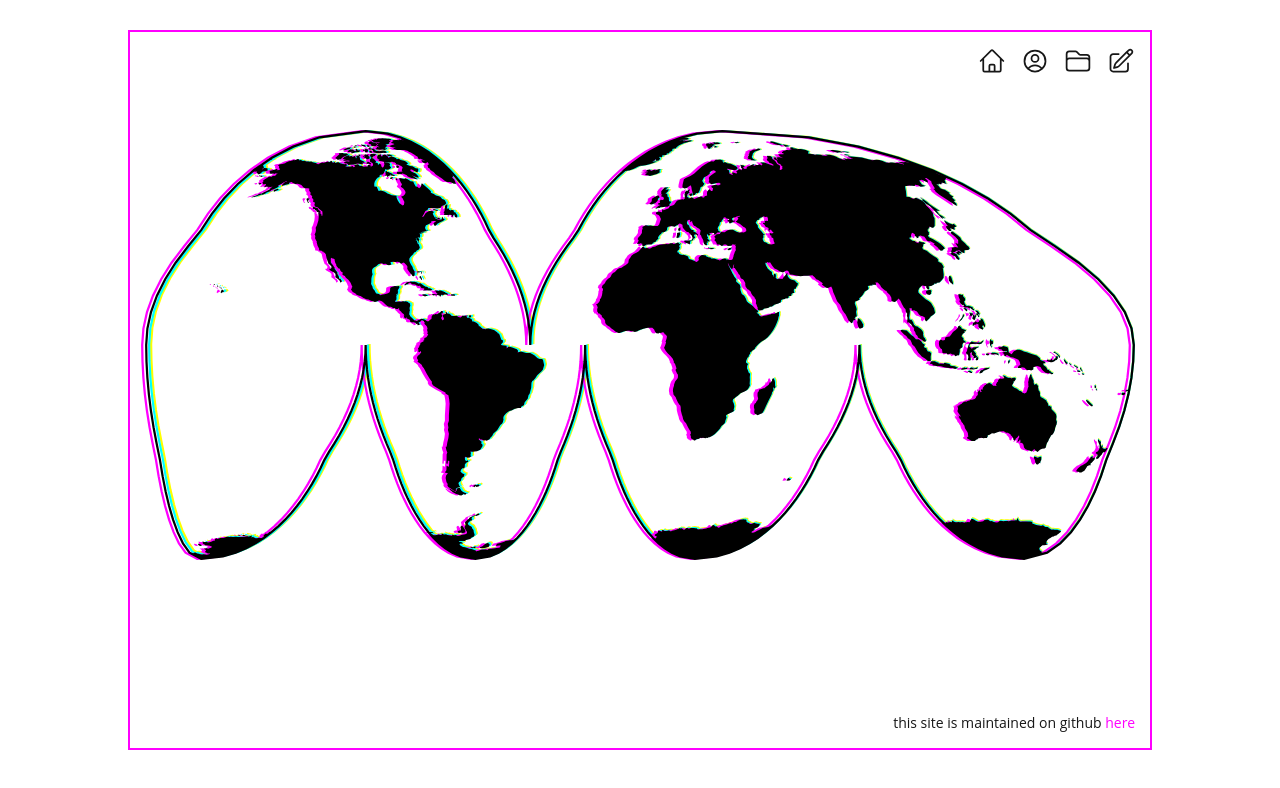
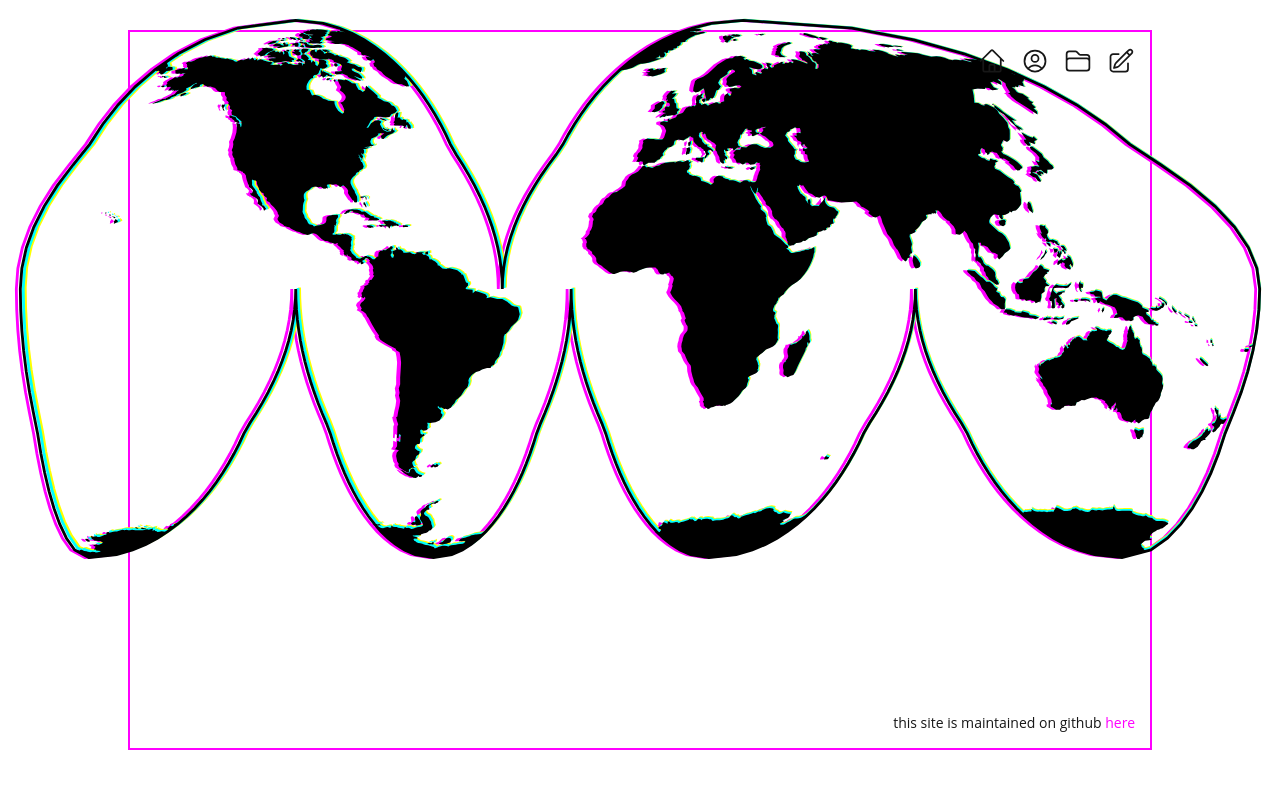
Before and after one commit to bairdlangenbrunner/bairdlangenbrunner, a React (Vite) app: page / in a window 1280 px wide. Shown: the top 788 px of the page. Built offline with nearby package versions, Linux system fonts and the light colour scheme; the HTML template or start-up script is replaced by a standard one.

Commit message:
updating with any changes

```diff
--- a/src/index.css
+++ b/src/index.css
@@ -114,7 +114,7 @@
     @apply leading-[0.56em];
     color: transparent;
     font-weight: 900;
-    -webkit-text-stroke: 2px rgb(23 23 23)
+    -webkit-text-stroke: 2px rgb(23 23 23);
   }
 
   article,
@@ -163,27 +163,32 @@
   }
 
   .homolosine-div {
-    position: relative;
-    width: 100%;
+    /* @apply flex justify-center items-center; */
+    /* height: 100%; */
+    /* position: relative; */
+    /* width: 100%; */
+    /* @apply md:rotate-0; */
+    /* @apply w-full h-auto transform sm:rotate-0 rotate-90 origin-center; */
+    /* overflow: hidden; */
+    background-color: pink;
   }
   #homoC {
     left: 3px;
     top: 0;
     position: absolute;
-    z-index: 2;
-    display: block;
+    /* z-index: 2; */
+    /* display: block; */
   }
   #homoY {
     left: 5px;
     top: 0;
     position: absolute;
-    /* z-index: 1; */
   }
   #homoM {
     left: -4px;
     position: absolute;
     top: 0;
-    z-index: 3;
+    /* z-index: 3; */
   }
   #homoK {
     left: 0px;
```
